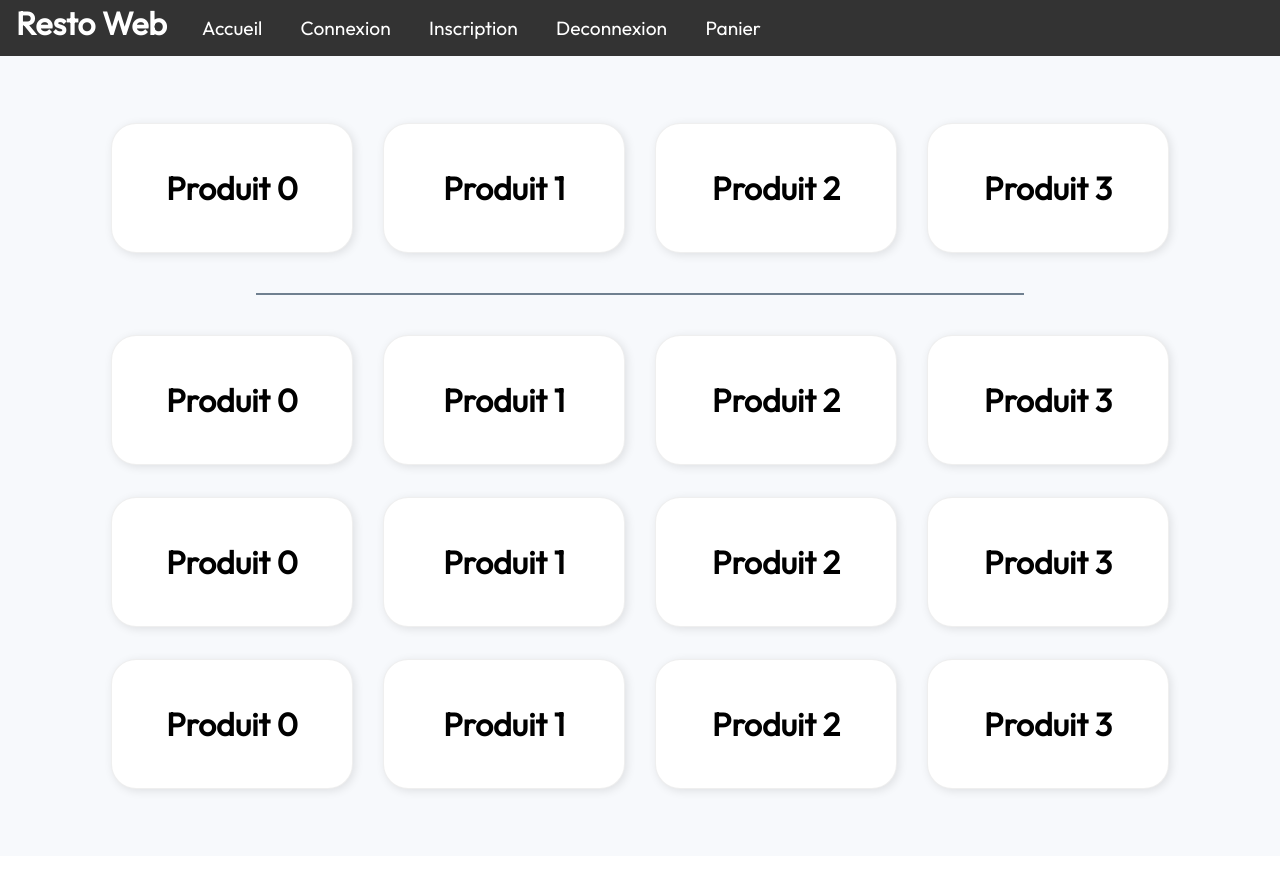
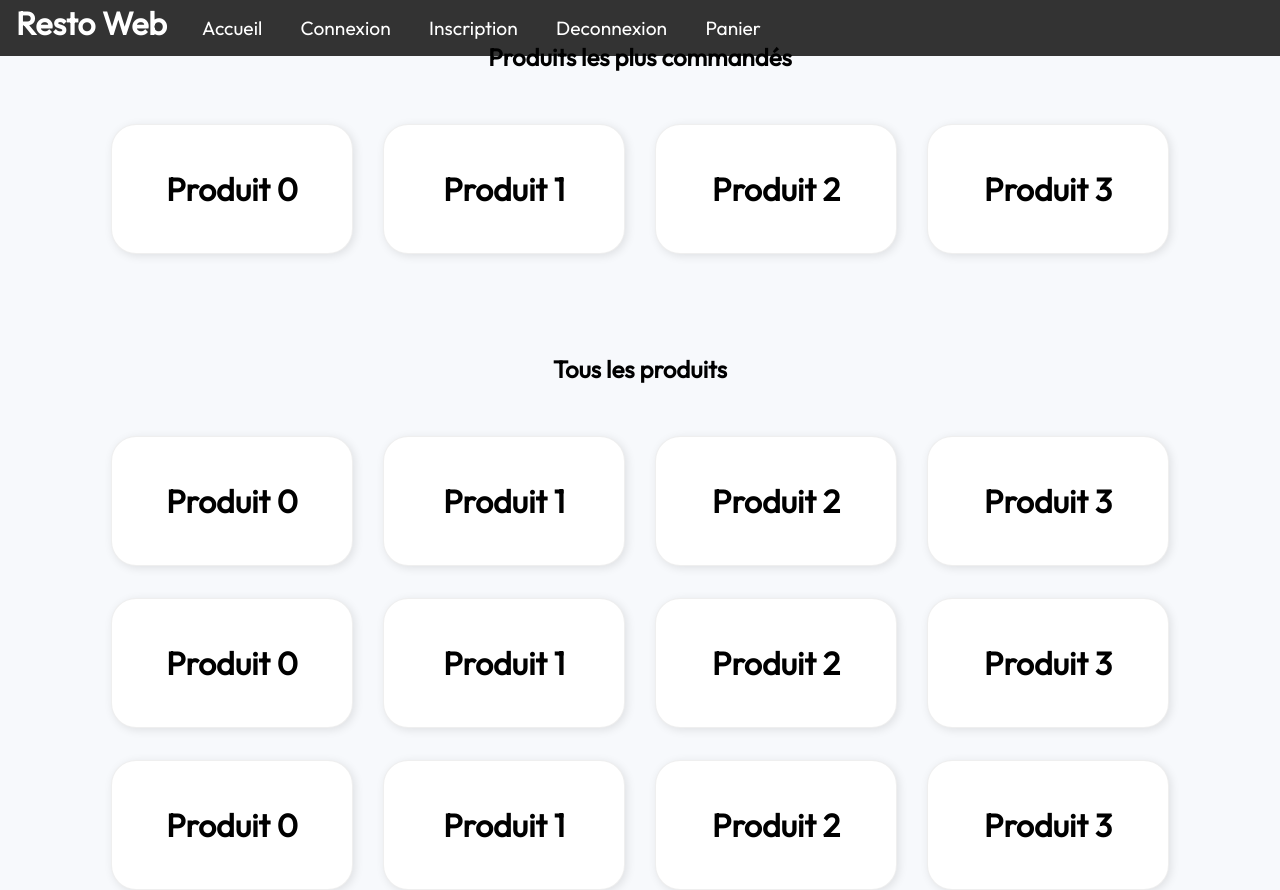
Before and after one commit to HugoFAURE99/restoweb, a PHP site: page / in a window 1280 px wide. Before the commit the page ends 795 px from the top, so only its background shows below. Run offline with PHP 8.4, Linux system fonts and the light colour scheme.

Commit message:
added title to products display

```diff
--- a/src/index.php
+++ b/src/index.php
@@ -15,6 +15,7 @@
     <div class="page">
         <?php
         //Display 4 more ordered products
+        echo "<h2>Produits les plus commandés</h2>";
             echo "<div class='product_list_container'>";
             //Display a line of 4 products
             for ($i = 0; $i < 4; $i++) {
@@ -32,10 +33,10 @@
         <?php
         //Display of all products
             //Display of j lines of 4 products
+            echo "<h2>Tous les produits</h2>";
             for ($j = 0; $j < 3; $j++) {
 
                 echo "<div class='product_list_container'>";
-
                 //Display a line of 4 products
                 for ($i = 0; $i < 4; $i++) {
                     echo "<a href='features/produit/produit.php?id=$i' class='product_card_link'>";
```
